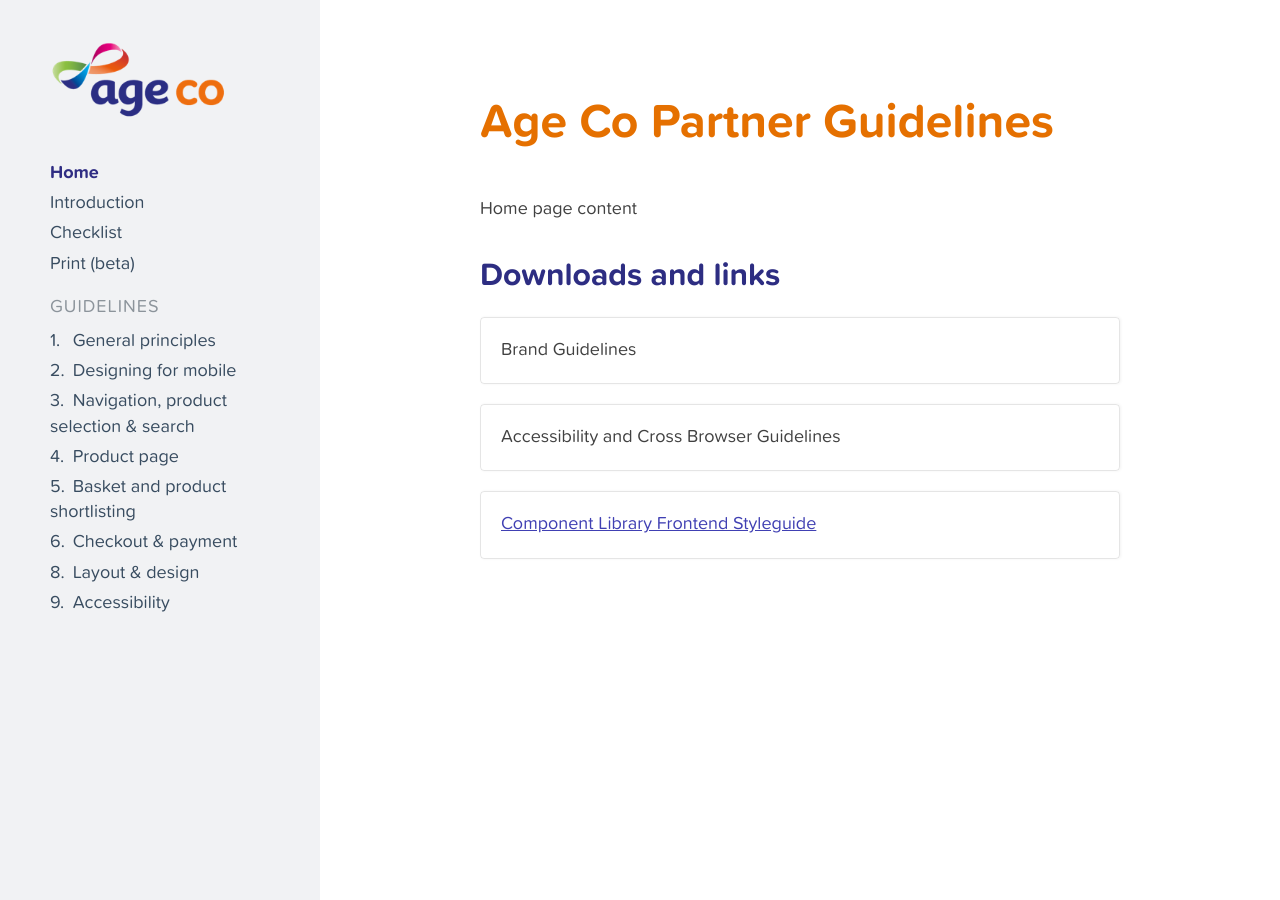
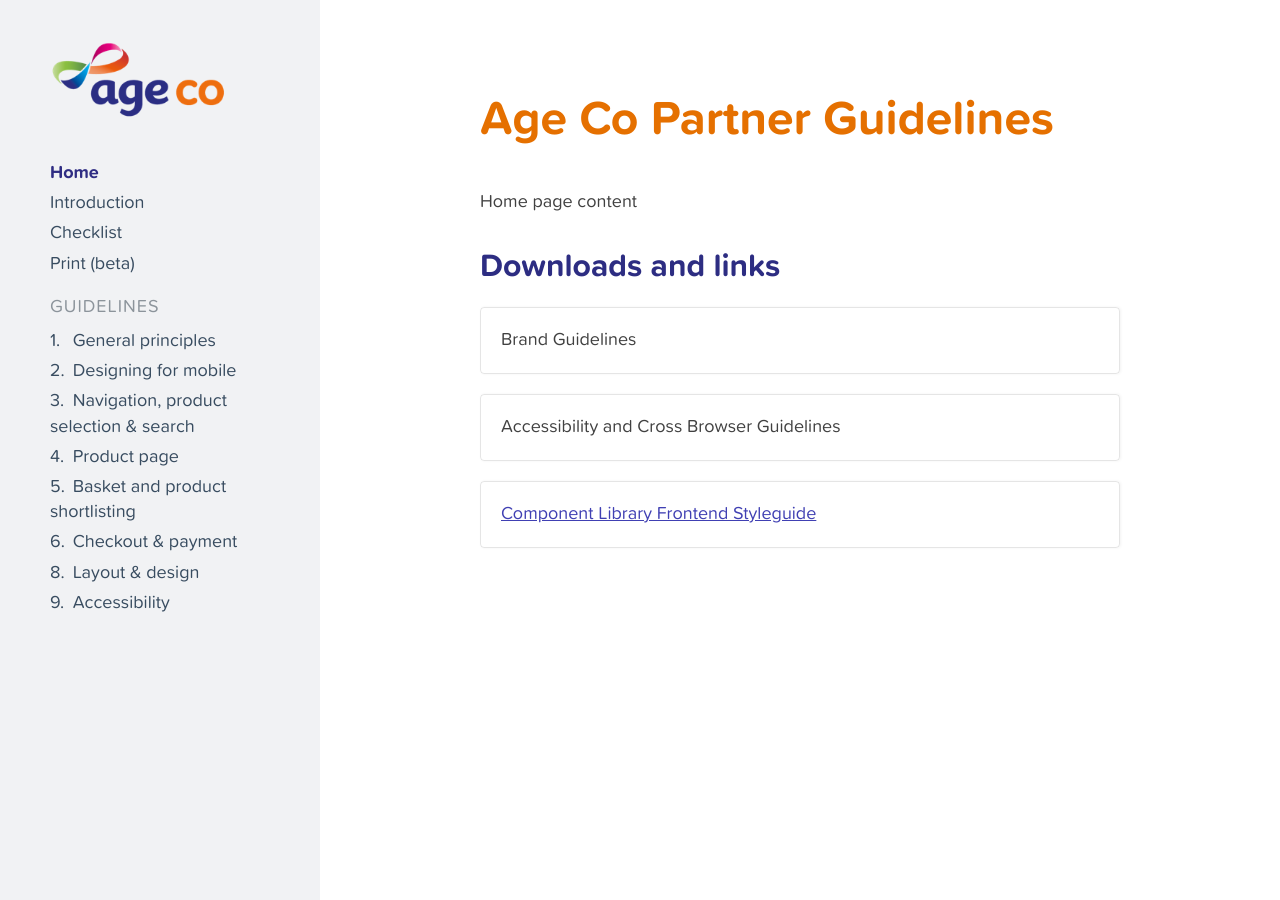
Before and after one commit to webcredible/best-practice, a Jekyll site: the page built from index.markdown, in a window 1280 px wide. Built offline with Jekyll 4.4.1, drawn with Linux system fonts in a browser that asks for light colours.

Commit message:
Less line height for headings

```diff
--- a/_sass/_typography.scss
+++ b/_sass/_typography.scss
@@ -22,6 +22,7 @@ h1, h2, h3, h4 {
 
 h2 {
   font-size: 48px;
+  line-height: 1.25;
   color: #E57000;
   font-weight: bold;
 }
@@ -30,6 +31,7 @@ h3 {
   color: #2D2D82;
   font-weight: bold;
   font-size: 32px;
+  line-height: 1.3;
   margin-bottom: .5em;
   margin: 2em 0 .4em;
 }
```
